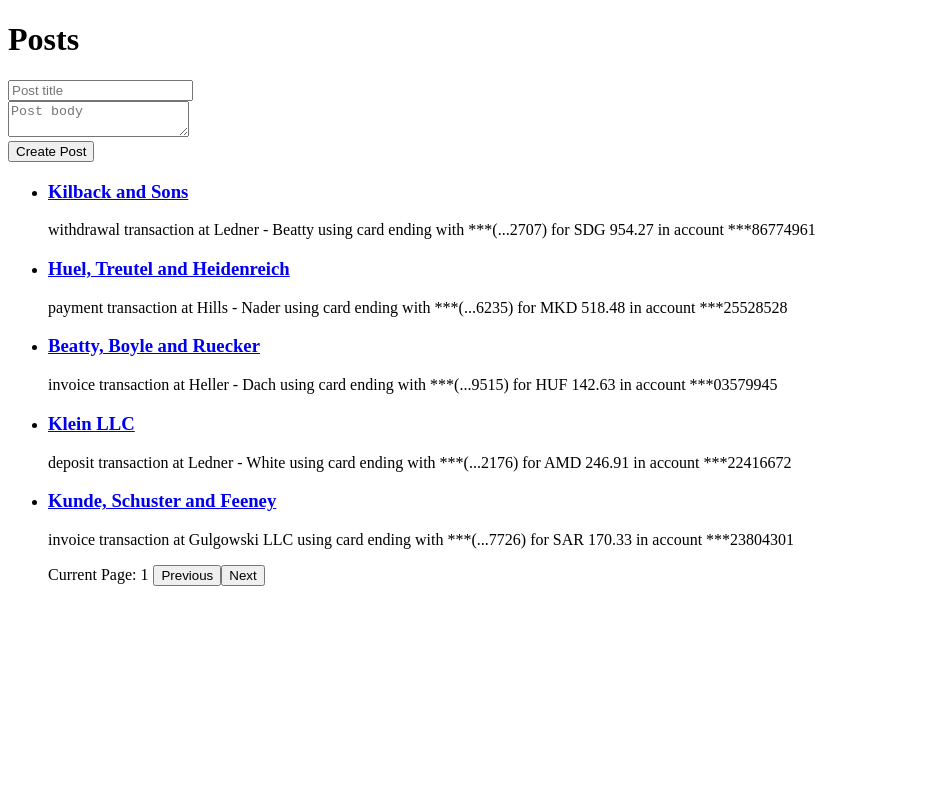
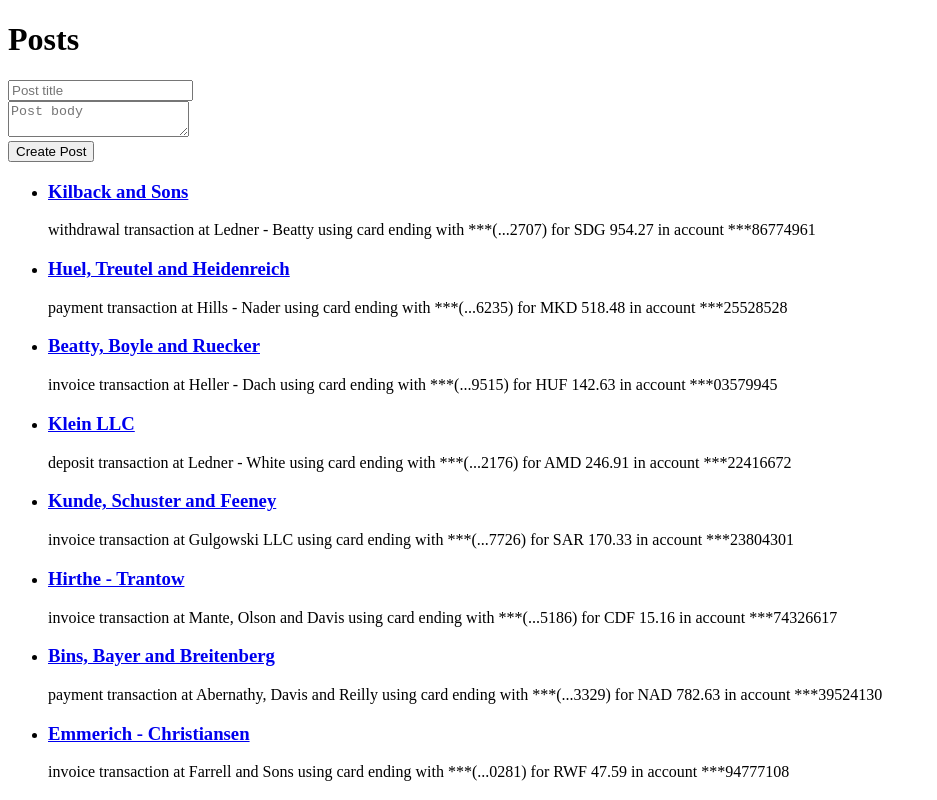
Before and after one commit to otabek/js-lab, a React (Vite) app: page / in a window 1280 px wide. Shown: the top 800 px of the page, without its empty margins (0-937 px from the left). Built offline with nearby package versions, Linux system fonts and the light colour scheme.

Commit message:
feat: infinite query completed

```diff
--- a/package.json
+++ b/package.json
@@ -14,7 +14,8 @@
     "@tanstack/react-query": "^5.56.2",
     "@tanstack/react-query-devtools": "^5.58.0",
     "react": "^18.3.1",
-    "react-dom": "^18.3.1"
+    "react-dom": "^18.3.1",
+    "react-intersection-observer": "^9.13.1"
   },
   "devDependencies": {
     "@eslint/js": "^9.9.0",
--- a/src/App.tsx
+++ b/src/App.tsx
@@ -1,5 +1,5 @@
 import React from "react";
-import { Post, Posts } from "./components";
+import { InfinitePosts, Post } from "./components";
 
 const App = () => {
   const [postId, setPostId] = React.useState(-1);
@@ -9,7 +9,7 @@ const App = () => {
       {postId > -1 ? (
         <Post postId={postId} setPostId={setPostId} />
       ) : (
-        <Posts setPostId={setPostId} />
+        <InfinitePosts setPostId={setPostId} />
       )}
     </div>
   );
--- /dev/null
+++ b/src/components/InifinitePosts.component.tsx
@@ -0,0 +1,110 @@
+import {
+  useInfiniteQuery,
+  useMutation,
+  useQueryClient,
+} from "@tanstack/react-query";
+import { useEffect, useState } from "react";
+import { createMockPost, fetchMockPosts } from "../data";
+import { useInView } from "react-intersection-observer";
+
+export const InfinitePosts = ({
+  setPostId,
+}: {
+  setPostId: React.Dispatch<React.SetStateAction<number>>;
+}) => {
+  const queryClient = useQueryClient();
+  const { ref, inView } = useInView();
+  const { data, error, status, fetchNextPage, isFetchingNextPage } =
+    useInfiniteQuery({
+      queryKey: ["posts"],
+      queryFn: fetchMockPosts,
+      initialPageParam: 0,
+      getNextPageParam: (page) => page.nextPage,
+    });
+
+  useEffect(() => {
+    if (inView) {
+      fetchNextPage();
+    }
+  }, [fetchNextPage, inView]);
+
+  const [title, setTitle] = useState("");
+  const [body, setBody] = useState("");
+
+  const mutation = useMutation({
+    mutationFn: createMockPost,
+    onSuccess: () => {
+      // Invalidate and refetch the posts query after a successful mutation
+      queryClient.invalidateQueries({ queryKey: ["posts"] });
+    },
+  });
+
+  const handleSubmit = (e: React.FormEvent) => {
+    e.preventDefault();
+    mutation.mutate({
+      title,
+      body,
+      userId: 1, // default user ID
+      id: Date.now(),
+    });
+    setTitle("");
+    setBody("");
+  };
+
+  if (status == "pending") return <div>Loading...</div>;
+  if (status == "error") return <div>{error.message}</div>;
+
+  return (
+    <div>
+      <h1>Posts</h1>
+
+      <form onSubmit={handleSubmit}>
+        <div>
+          <input
+            type="text"
+            placeholder="Post title"
+            value={title}
+            onChange={(e) => setTitle(e.target.value)}
+          />
+        </div>
+        <div>
+          <textarea
+            placeholder="Post body"
+            value={body}
+            onChange={(e) => setBody(e.target.value)}
+          />
+        </div>
+        <button type="submit">Create Post</button>
+      </form>
+
+      {data?.pages.map((page) => (
+        <ul key={page.currentPage}>
+          {page.data.map((post) => (
+            <li key={post.id}>
+              <a
+                onClick={() => setPostId(post.id)}
+                href="#"
+                style={
+                  // We can access the query data here to show bold links for
+                  // ones that are cached
+                  queryClient.getQueryData(["post", post.id])
+                    ? {
+                        fontWeight: "bold",
+                        color: "green",
+                      }
+                    : {}
+                }
+              >
+                <h3>{post.title}</h3>
+              </a>
+              <p>{post.body}</p>
+            </li>
+          ))}
+        </ul>
+      ))}
+      <div ref={ref} style={{ height: "50px", textAlign: "center" }}>
+        {isFetchingNextPage && "Loading..."}
+      </div>
+    </div>
+  );
+};
--- a/src/components/Posts.component.tsx
+++ /dev/null
@@ -1,116 +0,0 @@
-import {
-  keepPreviousData,
-  useMutation,
-  useQuery,
-  useQueryClient,
-} from "@tanstack/react-query";
-import { useState } from "react";
-import { createMockPost, fetchMockPosts } from "../data";
-import { MOCK_DATA_LIMIT, POST_LIMIT_IN_PAGE } from "../constants";
-
-export const Posts = ({
-  setPostId,
-}: {
-  setPostId: React.Dispatch<React.SetStateAction<number>>;
-}) => {
-  const [page, setPage] = useState<number>(1);
-  const queryClient = useQueryClient();
-  const [title, setTitle] = useState("");
-  const [body, setBody] = useState("");
-
-  const {
-    isError,
-    data: posts,
-    isLoading,
-  } = useQuery({
-    queryKey: ["posts", page],
-    queryFn: () => fetchMockPosts(page),
-    placeholderData: keepPreviousData,
-  });
-
-  const mutation = useMutation({
-    mutationFn: createMockPost,
-    onSuccess: () => {
-      // Invalidate and refetch the posts query after a successful mutation
-      queryClient.invalidateQueries({ queryKey: ["posts"] });
-    },
-  });
-
-  const handleSubmit = (e: React.FormEvent) => {
-    e.preventDefault();
-    mutation.mutate({
-      title,
-      body,
-      userId: 1, // default user ID
-      id: Date.now(),
-    });
-    setTitle("");
-    setBody("");
-  };
-
-  if (isLoading) return <div>Loading...</div>;
-  if (isError) return <div>Error loading posts</div>;
-
-  return (
-    <div>
-      <h1>Posts</h1>
-
-      <form onSubmit={handleSubmit}>
-        <div>
-          <input
-            type="text"
-            placeholder="Post title"
-            value={title}
-            onChange={(e) => setTitle(e.target.value)}
-          />
-        </div>
-        <div>
-          <textarea
-            placeholder="Post body"
-            value={body}
-            onChange={(e) => setBody(e.target.value)}
-          />
-        </div>
-        <button type="submit">Create Post</button>
-      </form>
-
-      <ul>
-        {posts?.map((post) => (
-          <li key={post.id}>
-            <a
-              onClick={() => setPostId(post.id)}
-              href="#"
-              style={
-                // We can access the query data here to show bold links for
-                // ones that are cached
-                queryClient.getQueryData(["post", post.id])
-                  ? {
-                      fontWeight: "bold",
-                      color: "green",
-                    }
-                  : {}
-              }
-            >
-              <h3>{post.title}</h3>
-            </a>
-            <p>{post.body}</p>
-          </li>
-        ))}
-
-        <span style={{ marginRight: "5px" }}>Current Page: {page}</span>
-        <button onClick={() => setPage((old) => Math.max(old - 1, 1))}>
-          Previous
-        </button>
-        <button
-          onClick={() => {
-            setPage((old) =>
-              Math.min(old + 1, MOCK_DATA_LIMIT / POST_LIMIT_IN_PAGE),
-            );
-          }}
-        >
-          Next
-        </button>
-      </ul>
-    </div>
-  );
-};
--- a/src/components/index.ts
+++ b/src/components/index.ts
@@ -1,2 +1,2 @@
 export * from "./Post.component";
-export * from "./Posts.component";
+export * from "./InifinitePosts.component";
--- a/src/constants/index.ts
+++ b/src/constants/index.ts
@@ -1,2 +1,2 @@
 export const POST_LIMIT_IN_PAGE = 5;
-export const MOCK_DATA_LIMIT = 20;
+export const MOCK_DATA_LIMIT = 2000;
--- a/src/data.ts
+++ b/src/data.ts
@@ -23,26 +23,23 @@ for (let i = 0; i < MOCK_DATA_LIMIT; i++) {
 }
 
 // Simulate fetching all posts
-export const fetchMockPosts = async (
-  page: number = 1,
-): Promise<Array<Post>> => {
-  return new Promise((resolve, reject) => {
-    if (page <= 0) {
-      setTimeout(() => reject("Page number cannot be less then or equal 0!"));
-    }
-    const paginatedPosts = paginator(posts, POST_LIMIT_IN_PAGE, page);
-    setTimeout(() => resolve(paginatedPosts), 500); // Simulate network latency
+export const fetchMockPosts = async ({
+  pageParam,
+}: {
+  pageParam: number;
+}): Promise<{ data: Post[]; currentPage: number; nextPage: number | null }> => {
+  return new Promise((resolve) => {
+    setTimeout(() => {
+      resolve({
+        data: posts.slice(pageParam, pageParam + POST_LIMIT_IN_PAGE),
+        currentPage: pageParam,
+        nextPage:
+          pageParam + POST_LIMIT_IN_PAGE < posts?.length
+            ? pageParam + POST_LIMIT_IN_PAGE
+            : null,
+      });
+    }, 500); // Simulate network latency
   });
-};
-
-export const paginator = <T>(
-  data: T[],
-  pageLimit: number,
-  pageNumber: number,
-) => {
-  const pageStartIndex = pageLimit * (pageNumber - 1);
-  const pageEndIndex = pageStartIndex + pageLimit;
-  return data.slice(pageStartIndex, pageEndIndex);
 };
 
 // Simulate fetching a single post by ID
```
Also changed, not shown: 1 other file (tests, documents, lock files or other folders).
